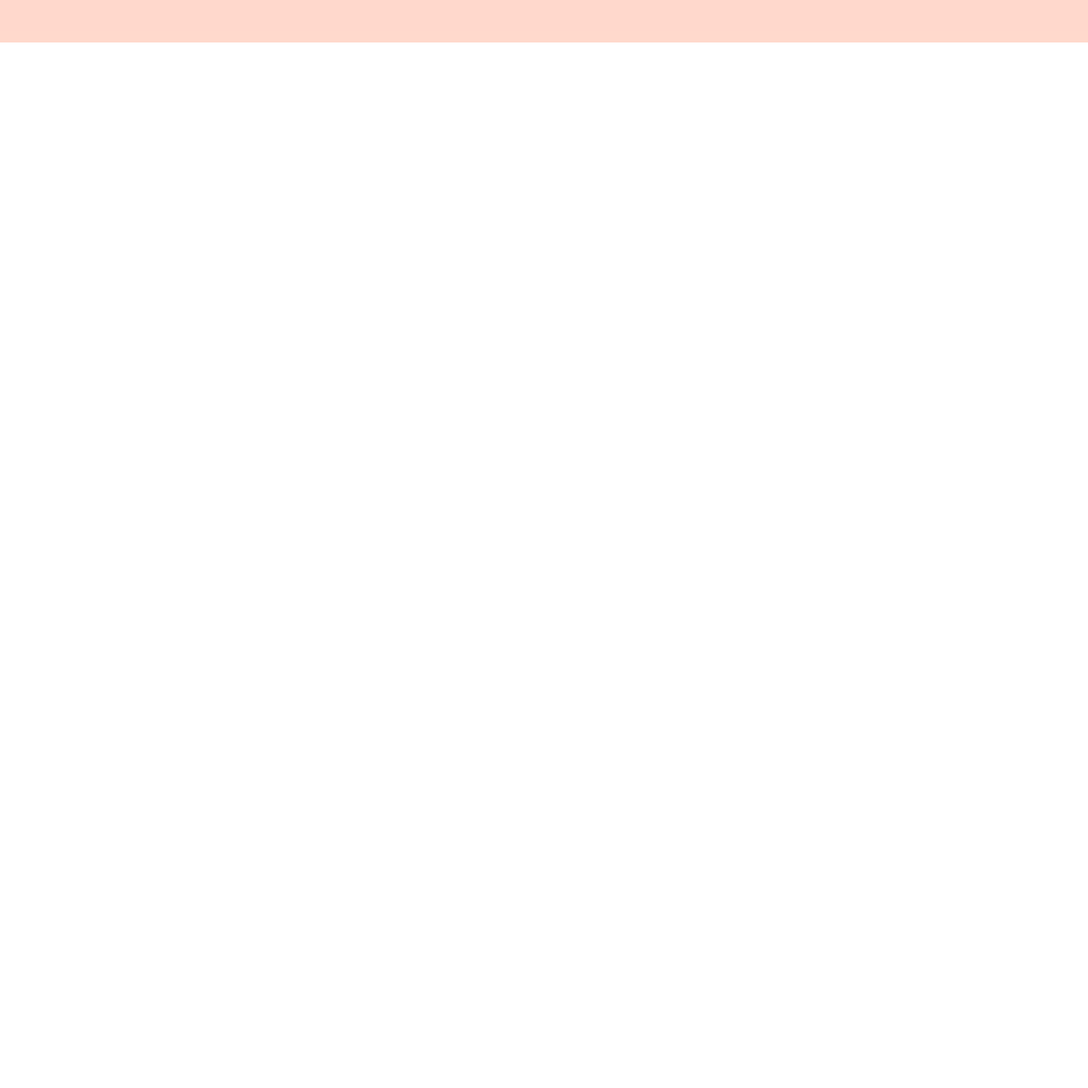
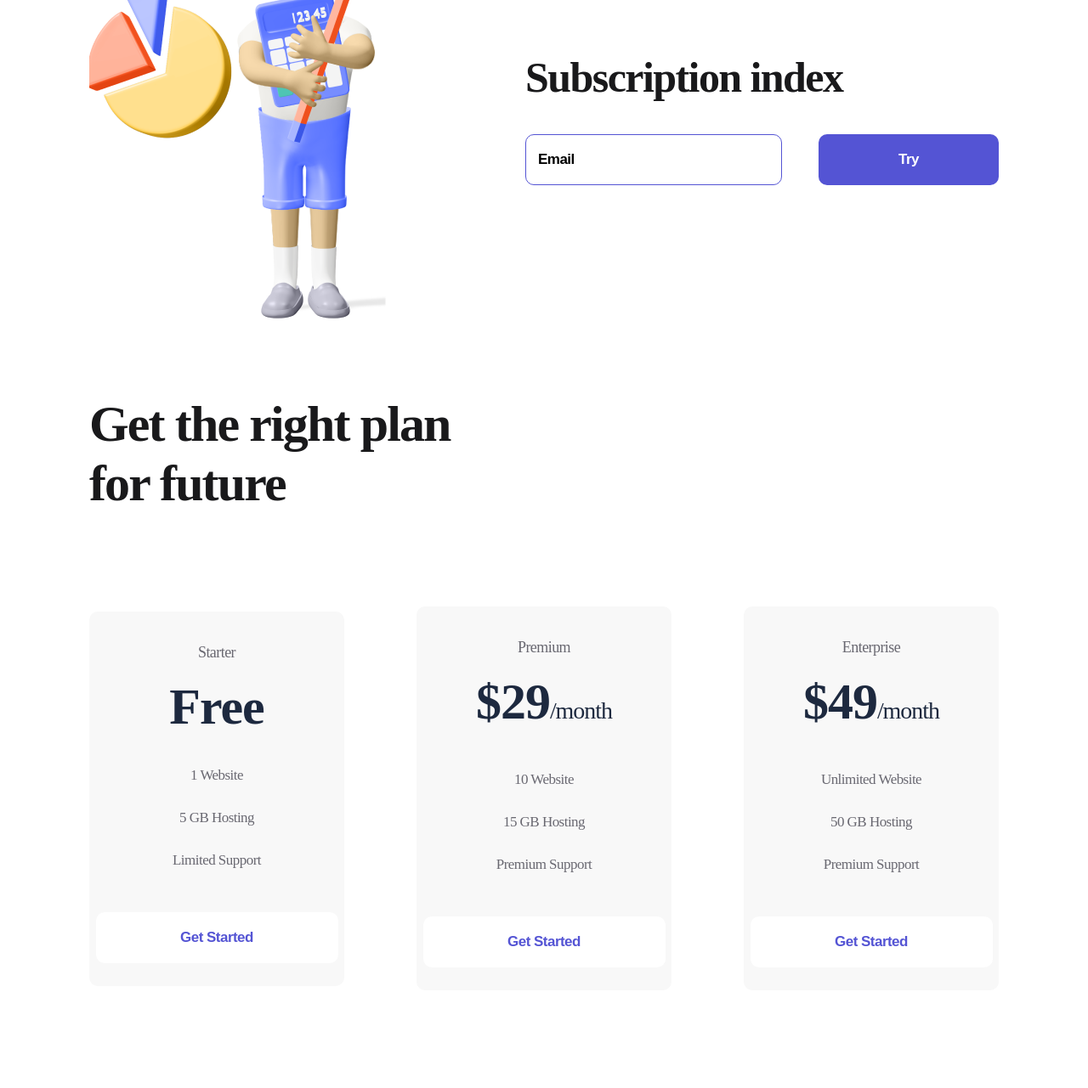
Before and after one commit to Nastya-allis/logoipsum, a plain HTML site: page index.html in a window 1280 px wide. Shown: the part 981-2262 px from the top of the page at 85% size. Before the commit the page ends 1031 px from the top, so only its background shows below. Drawn offline with Linux system fonts and the light colour scheme.

Commit message:
Add files via upload

```diff
--- a/index.html
+++ b/index.html
@@ -62,15 +62,86 @@
                 <img src="./img/firstmen.png" alt="firstmen">
             </div>
         </section>
+        <section class="conteiner about subscribe">
+            <div>
+                <img src="./img/secondmen.png" alt="secondmen">
+            </div>
+            <div>
+                <h2 class="subscribe_title">
+                    Subscription index
+                </h2>
+                <form>
+                    <input class="input" type="email" placeholder="Email">
+                    <button class="button button_violet">
+                        Try
+                    </button>
+                </form>
+            </div>
+        </section>
+        <section class="container1 plan">
+            <h2 class="plan_title">
+                Get the right plan for future
+            </h2>
+            <div class="plan_flex">
+                <div class="item">
+                    <p class="item_text">
+                        Starter
+                    </p>
+                    <h3 class="item_title">
+                        Free
+                    </h3>
+                    <ul>
+                        <li class="item_li">1 Website</li>
+                        <li class="item_li">5 GB Hosting</li>
+                        <li class="item_li">Limited Support</li>
+                    </ul>
+                    <button class="button button_item">
+                        Get Started
+                    </button>
+                </div>
+                <div class="item">
+                    <p class="item_text">
+                        Premium
+                    </p>
+                    <h3 class="item_title">
+                        $29<span>/month</span>
+                    </h3>
+                    <ul>
+                        <li class="item_li">10 Website</li>
+                        <li class="item_li">15 GB Hosting</li>
+                        <li class="item_li">Premium Support</li>
+                    </ul>
+                    <button class="button button_item">
+                        Get Started
+                    </button>
+                </div>
+                <div class="item">
+                    <p class="item_text">
+                        Enterprise
+                    </p>
+                    <h3 class="item_title">
+                        $49<span>/month</span>
+                    </h3>
+                    <ul>
+                        <li class="item_li">Unlimited Website</li>
+                        <li class="item_li">50 GB Hosting</li>
+                        <li class="item_li">Premium Support</li>
+                    </ul>
+                    <button class="button button_item">
+                        Get Started
+                    </button>
+                </div>
+            </div>
+        </section>
         <footer class="footer">
-            <div class="container1 footer_flex">
+            <div class="container1">
                 <div>
                     <a href="#">
                         <img src="./img/logo.svg" alt="logo">
                     </a>
                 </div>
             </div>
-            <div class="container1 footer_flex">
+            <div class="container1">
                 <nav>
                     <ol>
                         <li class="nav_li">
--- a/style/style.css
+++ b/style/style.css
@@ -5,7 +5,7 @@
     font-weight: normal;
 }
 
-.container, .about, .footer_flex{
+.container, .about, .subscribe, .plan_flex{
     max-width: 1070px;
     margin: 0 auto;
     display: flex;
@@ -116,4 +116,121 @@ margin-bottom: 50px;
 .footer{
     background: rgba(255, 113, 67, 0.27);
     padding: 53px;
+    display: flex;
+    justify-content: space-between;
+    align-items: center;
+
 }
+
+.subscribe{
+    margin-bottom: 85px;
+}
+
+.subscribe_title{
+    font-weight: 700;
+    font-size: 50px;
+    line-height: 57px;
+    letter-spacing: -1.56316px;
+    color: #19191B;
+    margin-bottom: 38px;
+}
+
+.input{
+    width: 302px;
+    height: 60px;
+    border-radius: 10px;
+    border: 1px solid #5454d4;
+    padding-left: 14px;
+    box-sizing: border-box;
+    margin-right: 39px;
+}
+
+.input::placeholder, .input{
+    font-weight: 700;
+    font-size: 17px;
+    line-height: 22px;
+    letter-spacing: -0.531474px;
+    color: #000000;
+}
+
+.input:focus{
+    outline: none;
+}
+
+.plan{
+    margin-bottom: 132px;
+}
+
+.plan_title{
+    font-weight: 700;
+    font-size: 60px;
+    line-height: 70px;
+    letter-spacing: -1.87579px;
+    color: #19191B;
+    max-width: 504px;
+    margin-bottom: 110px;
+}
+
+.item{
+    width: 300px;
+    background: #F8F8F8;
+    border-radius: 10px;
+    text-align: center;
+    padding: 34px 0 27px;
+}
+
+.item:hover{
+    transition: 500ms;
+    background: #FF7143;
+    box-shadow: 0px 32px 34px rgba(255, 112, 59, 0.317827);
+}
+
+.item_text{
+    font-size: 18px;
+    line-height: 28px;
+    text-align: center;
+    letter-spacing: -0.562737px;
+    color: #696871;
+}
+
+.item:hover .item_text, .item:hover .item_title, .item:hover .item_li{
+    color: #FFFFFF;
+    transition: 500ms;
+}
+
+.item_title{
+    font-weight: 700;
+    font-size: 60px;
+    line-height: 56px;
+    text-align: center;
+    letter-spacing: -1.03448px;
+    color: #1D293F;
+    margin: 22px 0 28px;
+}
+
+.item_title span{
+    font-size: 28px;
+}
+
+.item_li{
+    list-style: none;
+    font-size: 17px;
+    line-height: 50px;
+    text-align: center;
+    letter-spacing: -0.531474px;
+    color: #696871;
+}
+
+.button_item{
+    width: 285px;
+    background: white;
+    color: #5454D4;
+    margin-top: 36px;
+
+}
+
+.item:hover .button_item{
+    background: #9F3919;
+    color: white;
+    transition: 500ms;
+}
```
Also changed, not shown: img/secondmen.png (added).
